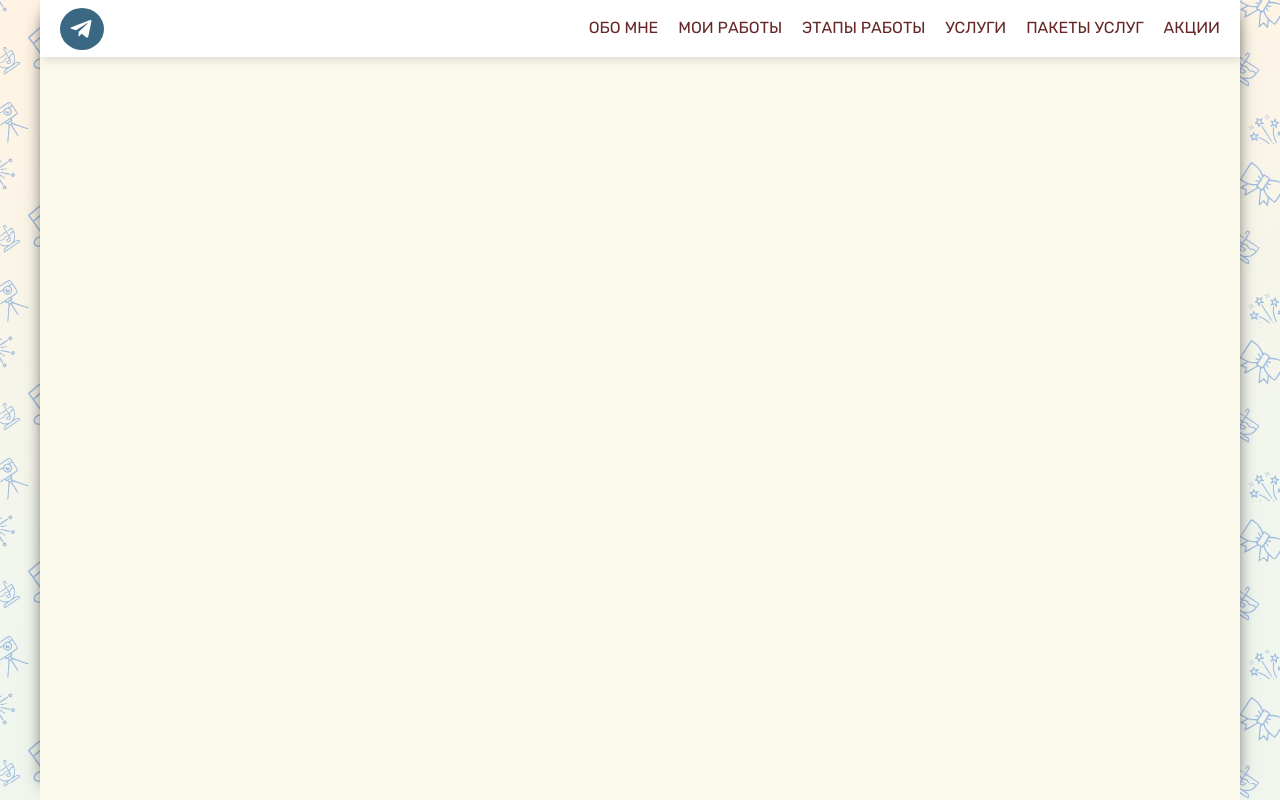
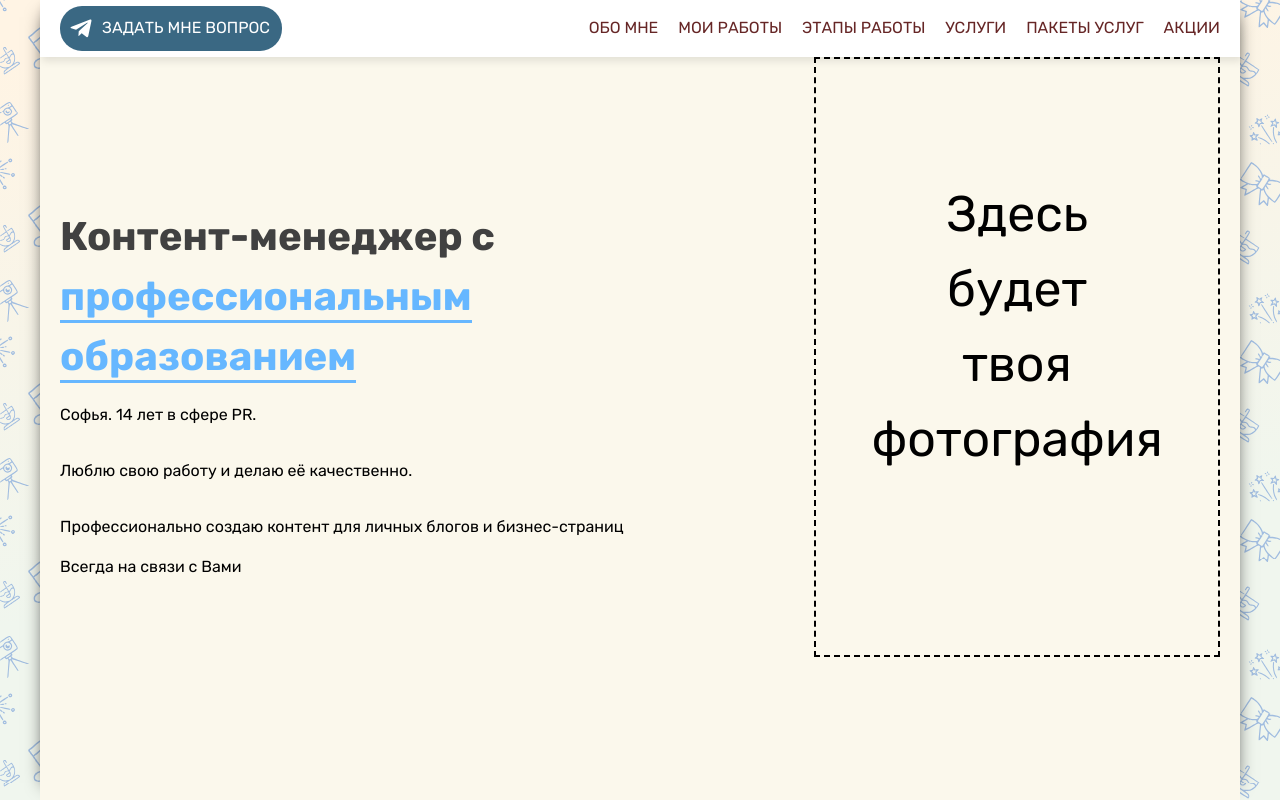
Before and after one commit to dmoldd/sofia-krasa, a website: page source/index.html in a window 1280 px wide. Drawn offline with Linux system fonts and the light colour scheme.

Commit message:
Начал верстать блок hero

```diff
--- a/source/index.html
+++ b/source/index.html
@@ -16,6 +16,7 @@
       <div class="container">
         <a class="header__link" href="#">
           <img class="header__link-img" src="img/svg/mail-to-me.svg" alt="Напишите мне">
+          <span class="header__link-text">ЗАДАТЬ МНЕ ВОПРОС</span>
         </a>
         <nav class="main-nav">
           <ul class="main-nav__list">
@@ -32,7 +33,17 @@
     <main class="maincontent">
       <section class="hero">
         <div class="container">
-
+          <div class="hero__info">
+            <h2 class="hero__info-title">Контент-менеджер с <a href="#">профессиональным образованием</a></h2>
+            <p class="hero__text">Софья. 14 лет в сфере PR.</p>
+            <p class="hero__text">Люблю свою работу и делаю её качественно.</p>
+            <p class="hero__text">Профессионально создаю контент для личных блогов и бизнес-страниц</p>
+            <a class="hero__link" href="#">Всегда на связи с Вами</a>
+            <!-- Меня зовут Софья. Контент-менеджер с образованием "менеджер социально-культурной деятельности, режиссура и сценарное мастерство" . Работаю 14 лет в сфере PR. 1,5 года из них занимаюсь контентом для личных и бизнес-блогов в Инстаграм. -->
+          </div>
+          <div class="hero__img">
+            <p>Здесь <br>будет <br>твоя <br>фотография</p>
+          </div>
         </div>
       </section>
 
--- a/source/sass/blocks/header.scss
+++ b/source/sass/blocks/header.scss
@@ -33,16 +33,30 @@
 .header__link {
   background-color: $logo-color;
   padding: 10px 12px 10px 10px;
-  border-radius: 50%;
+  border-radius: 22px;
+  display: flex;
+  transition: $transition-fast;
 
   &:hover {
     background-color: $logo-color-hover;
+    transition: $transition-fast;
   }
 
   &:active {
     background-color: $logo-color-active;
+    transition: $transition-fast;
   }
 }
 
 .header__link-img {
 }
+
+.header__link-text {
+  color: $white;
+  margin: 0 0 0 10px;
+  border-bottom: 1px solid transparent;
+
+  &:hover {
+    border-bottom: 1px solid $white;
+  }
+}
--- /dev/null
+++ b/source/sass/blocks/hero.scss
@@ -0,0 +1,33 @@
+.hero .container {
+    display: flex;
+}
+.hero__info {
+    display: flex;
+    flex-direction: column;
+    align-self: flex-start;
+    max-width: 65%;
+}
+.hero__info-title {
+    margin: 150px 0 0 0;
+    padding: 0 300px 0 0;
+    line-height: 150%;
+    font-size: 40px;
+    color: $hero-font-color;
+    a {
+        color: #66B7FF;
+        border-bottom: 3px solid #66B7FF;
+    }
+}
+.hero__text {
+}
+.hero__link {
+}
+.hero__img {
+  width: 450px;
+  height: 600px;
+  border: 2px $black dashed;
+  font-size: 50px;
+  line-height: 150%;
+  text-align: center;
+  padding: 68px 0 0 0;
+}
```
Also changed, not shown: source/css/style.css, source/img/hero/hero-img.jpg (added), 1 other file.
